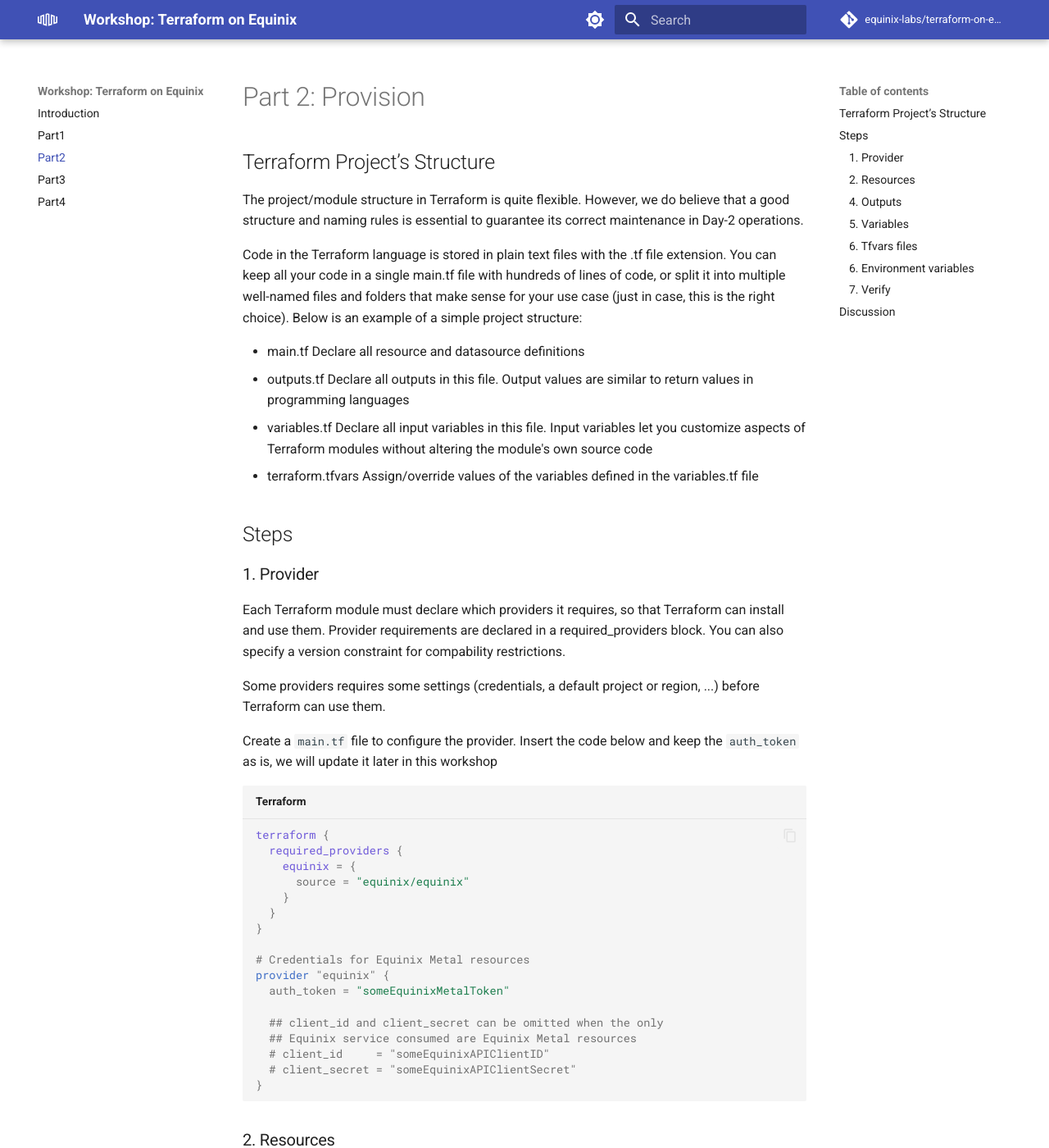
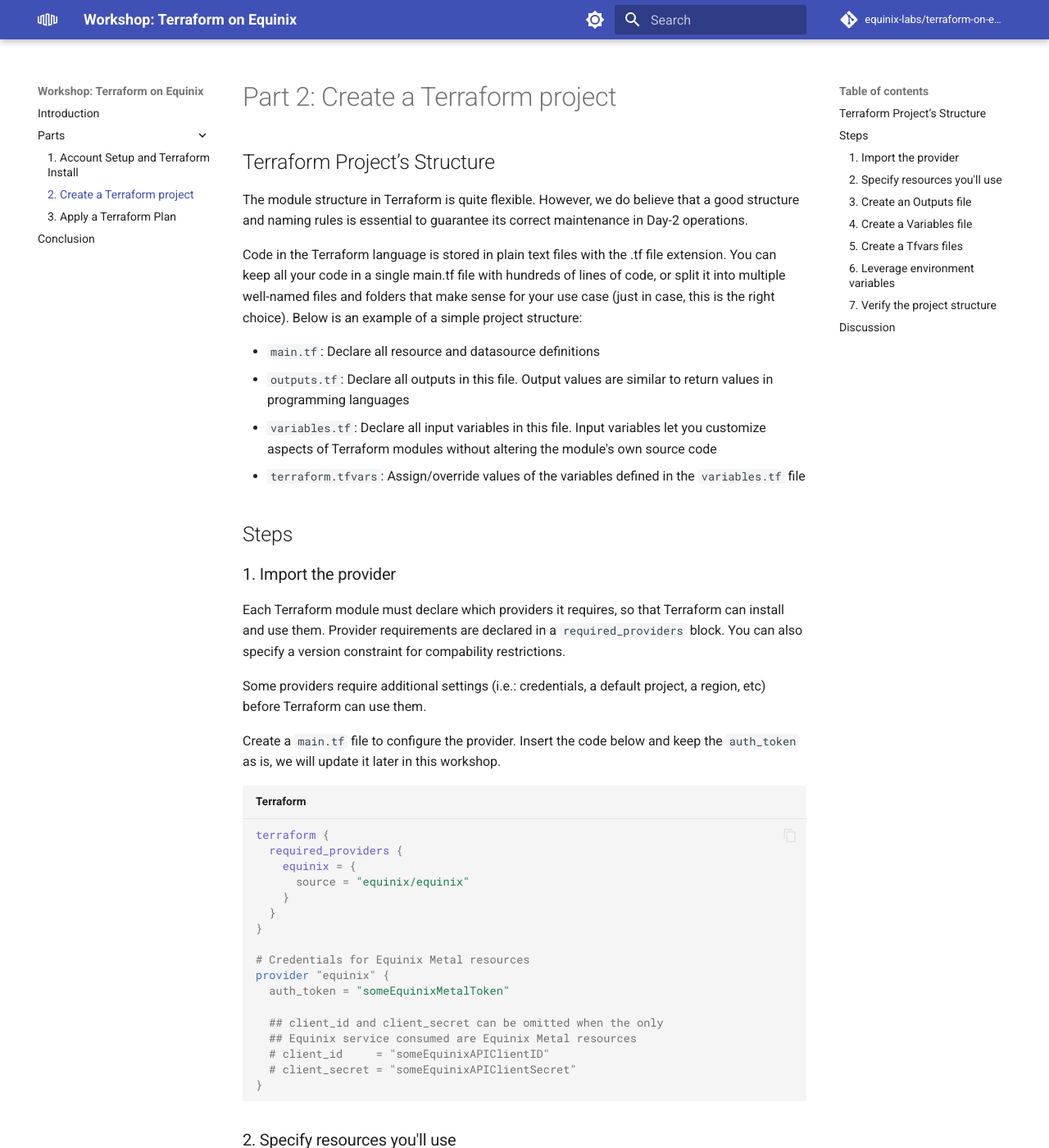
Before and after one commit to equinix-labs/terraform-on-equinix-workshop, an MkDocs documentation site: the page built from docs/parts/create-project.md, in a window 1280 px wide and 1400 px high. Shown: the whole window at 82% size. Built offline with MkDocs 1.6.1 and Material for MkDocs 9.7.7, drawn with Linux system fonts in a browser that asks for light colours; comment, search, counter and statistics services are not loaded; some of the changed text lies outside the part shown.

Commit message:
add parts and minor clean up

````diff
--- a/docs/part2.md
+++ b/docs/parts/create-project.md
@@ -1,26 +1,25 @@
-<!-- See https://squidfunk.github.io/mkdocs-material/reference/ -->
-# Part 2: Provision
+# Part 2: Create a Terraform project
 
 ## Terraform Project’s Structure
 
-The project/module structure in Terraform is quite flexible. However, we do believe that a good structure and naming rules is essential to guarantee its correct maintenance in Day-2 operations.
+The module structure in Terraform is quite flexible. However, we do believe that a good structure and naming rules is essential to guarantee its correct maintenance in Day-2 operations.
 
 Code in the Terraform language is stored in plain text files with the .tf file extension. You can keep all your code in a single main.tf file with hundreds of lines of code, or split it into multiple well-named files and folders that make sense for your use case (just in case, this is the right choice). Below is an example of a simple project structure:
 
-* main.tf Declare all resource and datasource definitions
-* outputs.tf Declare all outputs in this file. Output values are similar to return values in programming languages
-* variables.tf Declare all input variables in this file. Input variables let you customize aspects of Terraform modules without altering the module's own source code
-* terraform.tfvars Assign/override values of the variables defined in the variables.tf file
+* `main.tf`: Declare all resource and datasource definitions
+* `outputs.tf`: Declare all outputs in this file. Output values are similar to return values in programming languages
+* `variables.tf`: Declare all input variables in this file. Input variables let you customize aspects of Terraform modules without altering the module's own source code
+* `terraform.tfvars`: Assign/override values of the variables defined in the `variables.tf` file
 
 ## Steps
 
-### 1. Provider
+### 1. Import the provider
 
-Each Terraform module must declare which providers it requires, so that Terraform can install and use them. Provider requirements are declared in a required_providers block. You can also specify a version constraint for compability restrictions.
+Each Terraform module must declare which providers it requires, so that Terraform can install and use them. Provider requirements are declared in a `required_providers` block. You can also specify a version constraint for compability restrictions.
 
-Some providers requires some settings (credentials, a default project or region, ...) before Terraform can use them.
+Some providers require additional settings (i.e.: credentials, a default project, a region, etc) before Terraform can use them.
 
-Create a `main.tf` file to configure the provider. Insert the code below and keep the `auth_token` as is, we will update it later in this workshop
+Create a `main.tf` file to configure the provider. Insert the code below and keep the `auth_token` as is, we will update it later in this workshop.
 
 ```terraform
 terraform {
@@ -42,9 +41,9 @@
 }
 ```
 
-### 2. Resources
+### 2. Specify resources you'll use
 
-Define a new metal project and set your organization ID
+Define a new metal project and set your organization ID.
 
 ```terraform
 resource "equinix_metal_project" "project" {
@@ -53,7 +52,7 @@
 }
 ```
 
-Add a new Equinix Metal device (baremetal server) with an implicit dependency in `project_id`
+Add a new Equinix Metal device (baremetal server) with an implicit dependency in `project_id`.
 
 ```terraform
 resource "equinix_metal_device" "device" {
@@ -76,7 +75,7 @@
 }
 ```
 
-Use terraform `TLS` provider to create an OpenSSH formatted private key
+Use the Terraform `TLS` provider to create an OpenSSH formatted private key.
 
 ```terraform
 resource "tls_private_key" "ssh_key_pair" {
@@ -85,9 +84,9 @@
 }
 ```
 
-> **_Pro Tip:_** unless you need a specific provider version, none of the official [hashicorp providers](https://registry.terraform.io/namespaces/hashicorp) need to be added to the `terraform.required_providers` block
+> **_Pro Tip:_** unless you need a specific provider version, none of the official [hashicorp providers](https://registry.terraform.io/namespaces/hashicorp) need to be added to the `terraform.required_providers` block.
 
-Use terraform `local` provider to store the private key
+Use terraform `local` provider to store the private key.
 
 ```terraform
 resource "local_file" "private_key" {
@@ -97,7 +96,7 @@
 }
 ```
 
-Update `equinix_metal_project_ssh_key.public_key` to reference the public key
+Update `equinix_metal_project_ssh_key.public_key` to reference the public key.
 
 ```terraform
 resource "equinix_metal_project_ssh_key" "public_key" {
@@ -106,9 +105,9 @@
 }
 ```
 
-> **_Pro Tip:_** you can use `depends_on` meta-argument to declare explicit dependencies between resources
+> **_Pro Tip:_** you can use `depends_on` meta-argument to declare explicit dependencies between resources.
 
-If you create a new device in a project, all the keys of the project's collaborators will be injected to the device. Add `depends_on` in the device resource to make sure the key is created before the device
+If you create a new device in a project, all the keys of the project's collaborators will be injected to the device. Add `depends_on` in the device resource to make sure the key is created before the device.
 
 ```terraform
 resource "equinix_metal_device" "device" {
@@ -117,9 +116,9 @@
 }
 ```
 
-### 4. Outputs
+### 3. Create an Outputs file
 
-Create an `outputs.tf` file to expose some computed attributes that you will need later
+Create an `outputs.tf` file to expose some computed attributes that you will need later.
 
 ```terraform
 output "project_id" {
@@ -135,9 +134,9 @@
 }
 ```
 
-### 5. Variables
+### 4. Create a Variables file
 
-Create a `variables.tf` file and define some useful inputs
+Create a `variables.tf` file to more easily define inputs.
 
 ```terraform
 variable "plan" {
@@ -159,7 +158,7 @@
 }
 ```
 
-Update `main.tf` to start using these new variables
+Update `main.tf` to start using these new variables.
 
 ```terraform
 resource "equinix_metal_device" "device" {
@@ -173,15 +172,15 @@
 }
 ```
 
-### 6. Tfvars files
+### 5. Create a Tfvars files
 
 Default variable values can be overridden on the command line. In fact, a default value is not even required, Terraform will prompt for an input for the variables with no default value.
 
 To set lots of variables, it is more convenient to specify their values in a variable definitions file `.tfvars`.
 
-Create a `terraform.tfvars` file and add key/value inputs for the variables
+Create a `terraform.tfvars` file and add key/value inputs for the variables.
 
-```
+```ini
 plan  = "c3.medium.x86"
 metro = "fr"
 os    = "ubuntu_22_04"
@@ -189,7 +188,7 @@
 
 > **_Pro Tip:_** you can have multiple `.tfvars` to reuse your code in different projects/locations/environments, such as `dev.tfvars`, `staging.tfvars`, `web_frontend.tfvars`, `web_backend.tfvars`, etc. You will be able to specify which one you want to use when creating the infrastructure
 
-### 6. Environment variables
+### 6. Leverage environment variables
 
 It is not a good practice to include your credentials directly in your template. Although there are more secure options, a good first practice is to use environment variables instead. Before using a new provider, checkout its documentation for more details on the [available authentication methods](https://registry.terraform.io/providers/equinix/equinix/latest/docs).
 
@@ -224,13 +223,13 @@
 export TF_VAR_os="ubuntu_22_04"
 ```
 
-Check out metal-cli for some useful variables you can take advantage of in your projects
+Check out the `metal` CLI for some useful variables you can take advantage of in your projects:
 
 ```sh
 metal env --output terraform
 ```
 
-### 7. Verify
+### 7. Verify the project structure
 
 At this point, your project should look like this:
 
--- a/mkdocs.yml
+++ b/mkdocs.yml
@@ -6,6 +6,16 @@
 
 extra_css:
   - stylesheets/extra.css
+
+nav:
+  - Introduction: index.md
+
+  - Parts:
+      - 1. Account Setup and Terraform Install: parts/install.md
+      - 2. Create a Terraform project: parts/create-project.md
+      - 3. Apply a Terraform Plan: parts/apply-plan.md
+
+  - Conclusion: parts/conclusion.md
 
 theme:
   name: material
@@ -34,6 +44,7 @@
     - search.highlight
     - navigation.footer
     - content.code.copy
+    - navigation.expand
 
 extra:
   social:
````
Also changed, not shown: other parts of docs/parts/create-project.md (+3 -3 lines), docs/parts/apply-plan.md (renamed from docs/part3.md, +11 -11 lines), docs/parts/conclusion.md (renamed from docs/part4.md, +0 -1 lines), docs/parts/install.md (renamed from docs/part1.md, +13 -12 lines).
